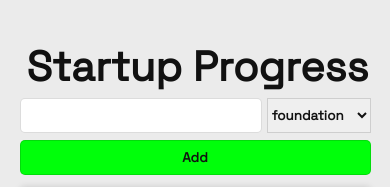
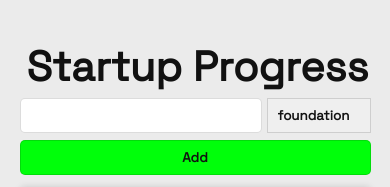
Before and after one commit to oooomair/startup-todo, a React (Create React App) app in the folder client/: page / in a window 390 px wide. Shown: the top 187 px of the page. Built offline with nearby package versions, Linux system fonts and the light colour scheme; no server answers; the HTML template or start-up script is replaced by a standard one.

Commit message:
name change

```diff
--- a/client/src/App.scss
+++ b/client/src/App.scss
@@ -136,6 +136,8 @@ html {
     }
     select {
       width: 30%;
+    -webkit-appearance: none;
+      padding: 0 10px;
     }
   }
 }
```
